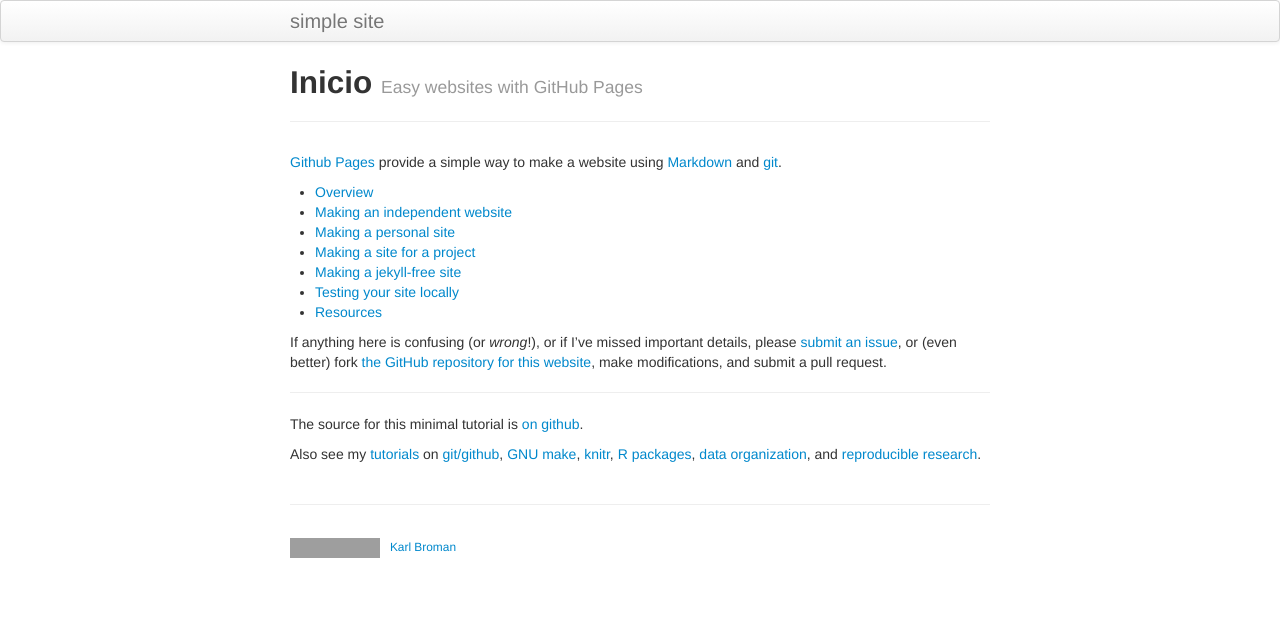
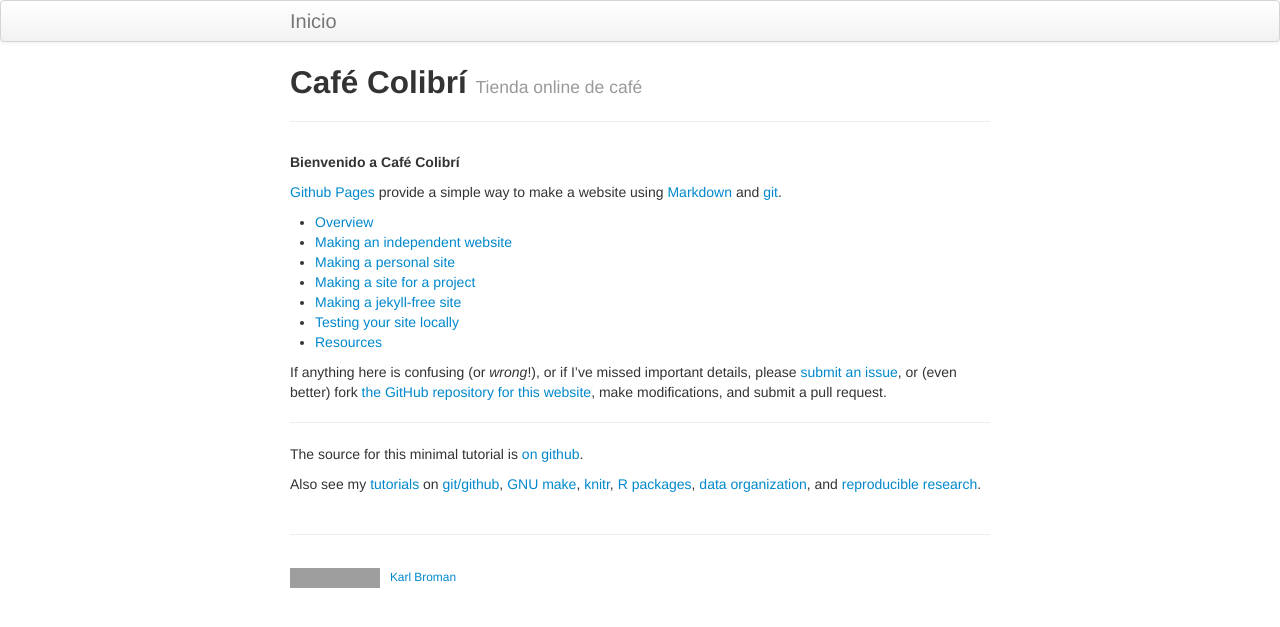
Before and after one commit to barasfj21/Laboratorio3, a Jekyll site: the page built from index.md, in a window 1280 px wide. Shown: the top 627 px of the page. Built offline with Jekyll 4.4.1, drawn with Linux system fonts in a browser that asks for light colours; grey boxes are pictures that could not be loaded.

Commit message:
Commit 3

```diff
--- a/_config.yml
+++ b/_config.yml
@@ -8,15 +8,15 @@ highlighter: rouge
 # Themes are encouraged to use these universal variables
 # so be sure to set them if your theme uses them.
 #
-title : simple site
+title : Inicio
 author :
-  name : Karl Broman
-  email : kbroman@gmail.com
-  github : kbroman
+  name : Adnrés Barahona
+  email : bara200104@gmail.com
+  github : bara21sfj
   feedburner : nil
 
 # NOTE: Replacing this next line with your own URL
-production_url : https://kbroman.github.io/simple_site
+production_url : https://barasfj21.github.io/Laboratorio3/
 
 # Tell Github to use the kramdown markdown interpreter
 # (see https://help.github.com/articles/migrating-your-pages-site-from-maruku)
@@ -51,7 +51,7 @@ JB :
   #     This means always setting the protocol (http|https) or prefixing with "/"
   #
   # NOTE: Replace this next line with your own URL, likely with username.github.io
-  BASE_PATH : https://kbroman.org/simple_site
+  BASE_PATH : https://barasfj21.github.io/Laboratorio3/
 
   # By default, the asset_path is automatically defined relative to BASE_PATH plus the enabled theme.
   # ex: [BASE_PATH]/assets/themes/[THEME-NAME]
--- a/index.md
+++ b/index.md
@@ -1,9 +1,13 @@
 ---
 layout: page
-title: Inicio
-tagline: Easy websites with GitHub Pages
+title: Café Colibrí
+tagline: Tienda online de café
 description: Minimal tutorial on making a simple website with GitHub Pages
 ---
+
+**Bienvenido a Café Colibrí**
+
+
 
 [Github Pages](https://pages.github.com) provide a simple way to make a
 website using
```
